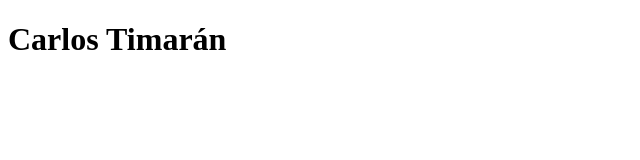
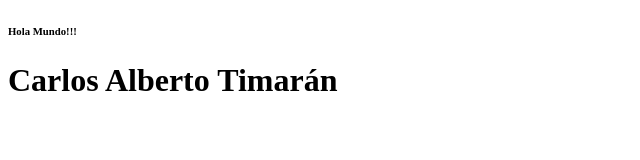
Before and after one commit to ctimaran/Curso-Html, a plain HTML site: page 11/index.html in a window 1280 px wide. Shown: the whole page, without its empty margins (0-640 px from the left). Drawn offline with Linux system fonts and the light colour scheme.

Commit message:
Agregado Hola Mundo

```diff
--- a/11/index.html
+++ b/11/index.html
@@ -6,6 +6,7 @@
     <title>Documento de prueba</title>
 </head>
 <body>
-    <h1>Carlos Timarán</h1>
+    <h6> Hola Mundo!!!</h6>
+    <h1>Carlos Alberto Timarán</h1>
 </body>
 </html>
```
